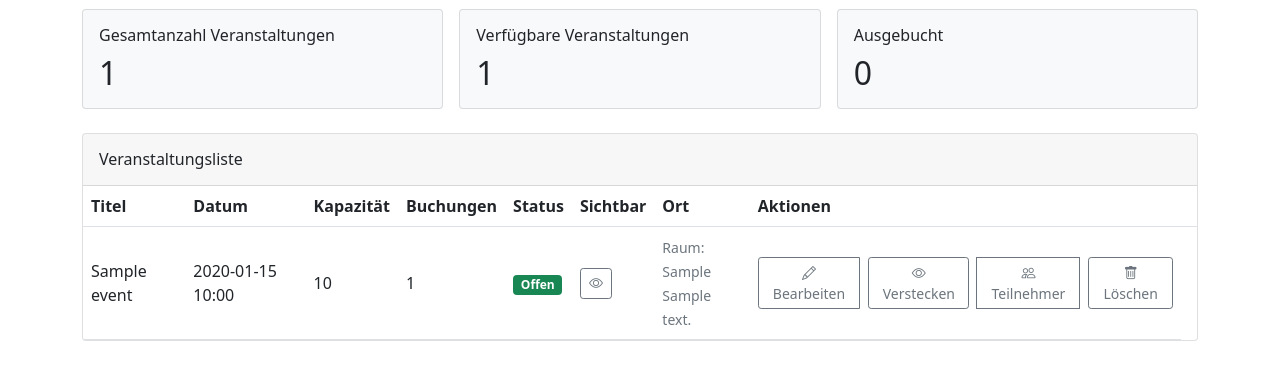
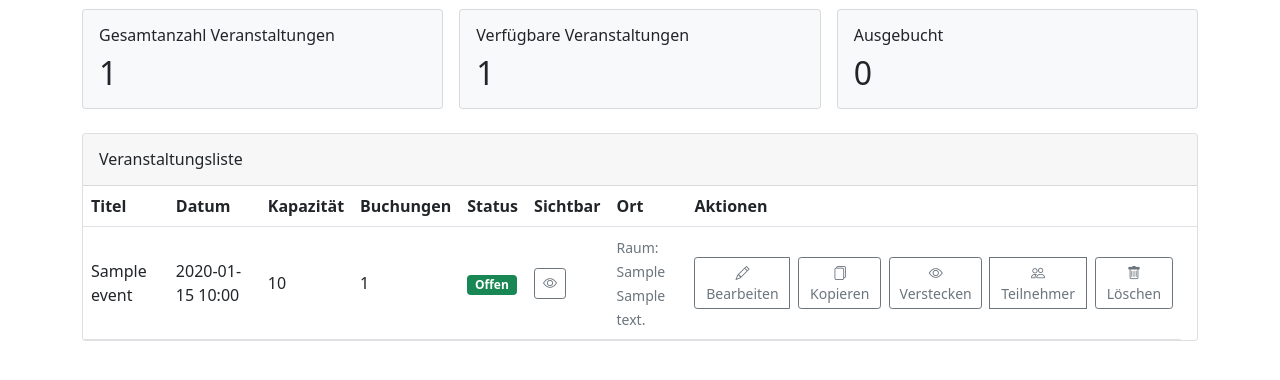
Before and after one commit to hanse-dev/eventbocker, a Flask app: page / in a window 1280 px wide. Shown: the part 197-577 px from the top of the page. Run offline with Flask 3, Linux system fonts and the light colour scheme; a user stored in the database is signed in; tables that the repository leaves empty hold one stand-in row (values such as "Sample post"); some libraries are stand-ins or nearby versions.

Commit message:
add "kopieren" option

```diff
--- a/nada/app/templates/index.html
+++ b/nada/app/templates/index.html
@@ -136,6 +136,11 @@
                                         <a href="{{ url_for('main.edit_event', event_id=event.id) }}" class="btn btn-sm btn-outline-secondary">
                                             <i class="bi bi-pencil"></i> Bearbeiten
                                         </a>
+                                        <form action="{{ url_for('main.copy_event', event_id=event.id) }}" method="POST" style="display: inline;">
+                                            <button type="submit" class="btn btn-sm btn-outline-secondary">
+                                                <i class="bi bi-files"></i> Kopieren
+                                            </button>
+                                        </form>
                                         <form action="{{ url_for('main.toggle_visibility', event_id=event.id) }}" method="POST" style="display: inline;">
                                             <button type="submit" class="btn btn-sm btn-outline-secondary">
                                                 {% if event.is_visible %}
```
